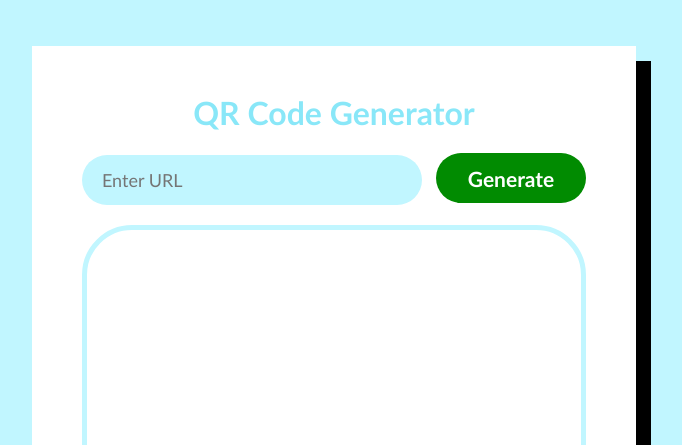
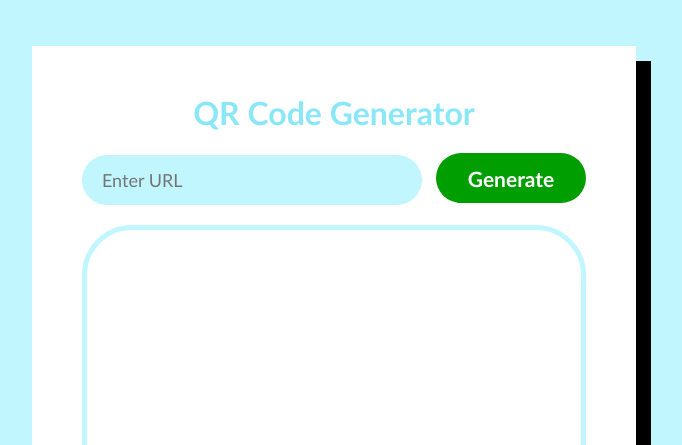
Before and after one commit to Dal-mash/MY_PROJECTS, a plain HTML site: page QR_CodeGenerator/index.htm in a window 1280 px wide. In both pictures the pointer is over the button "Generate". Shown: the top 445 px of the page, without its empty margins (306-988 px from the left). Drawn offline with Linux system fonts and the light colour scheme.

Commit message:
made a small color change to the button

```diff
--- a/QR_CodeGenerator/style.css
+++ b/QR_CodeGenerator/style.css
@@ -47,7 +47,7 @@ button{
     padding:0;
 }
 button:hover{
-    background-color: rgb(1, 139, 1);
+    background-color: rgb(1, 158, 1);
 }
 button:active{
     background-color: rgb(1, 212, 1);
```
